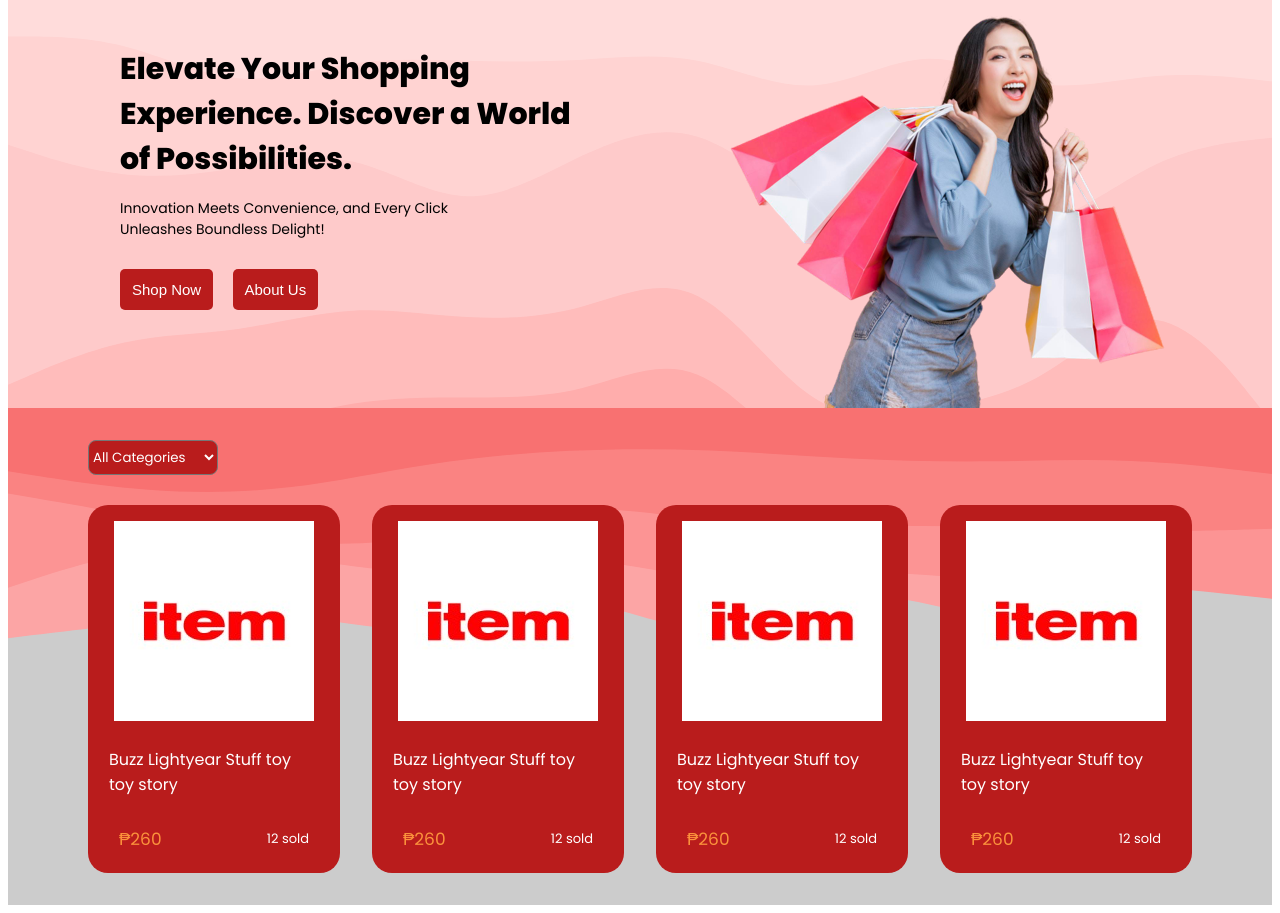
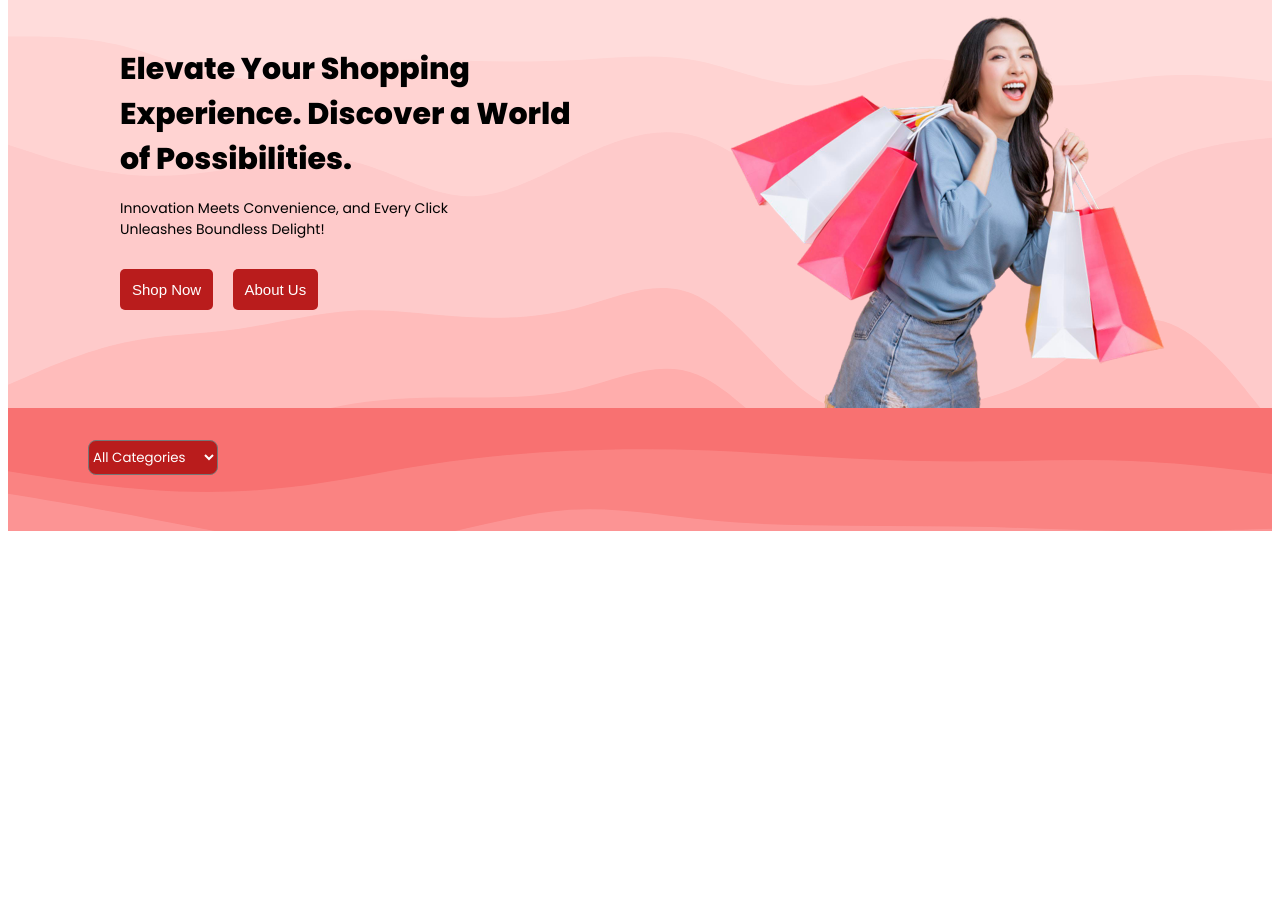
Before and after one commit to AndreJarl/fakeshop, a plain HTML site: page commerce.html in a window 1280 px wide. Shown: the part 84-997 px from the top of the page. After the commit the page ends 800 px from the top, so only its background shows below. Drawn offline with Linux system fonts and the light colour scheme; no server answers.

Commit message:
erase html

```diff
--- a/commerce.html
+++ b/commerce.html
@@ -58,46 +58,7 @@
 
           <div class="shop">
 
-            <div class="cardcontainer">
-                <div class="cardimg">
-                                <img src="images/dad.jpg" alt="">
-                </div>
-                <div class="content">
-                                <p class="title">Buzz Lightyear Stuff toy toy story</p>
-                             <div class="prices">
-             <p class="rpice">₱260</p>
-                <p class="sold">12 sold</p>
-                             </div>
-                </div>
-                </div>
-
-                <div class="cardcontainer">
-                    <div class="cardimg">
-                                    <img src="images/dad.jpg" alt="">
-                    </div>
-                    <div class="content">
-                                    <p class="title">Buzz Lightyear Stuff toy toy story</p>
-                                 <div class="prices">
-                 <p class="rpice">₱260</p>
-                    <p class="sold">12 sold</p>
-                                 </div>
-                    </div>
-                    </div>
-
-                    <div class="cardcontainer">
-                        <div class="cardimg">
-                                        <img src="images/dad.jpg" alt="">
-                        </div>
-                        <div class="content">
-                                        <p class="title">Buzz Lightyear Stuff toy toy story</p>
-                                     <div class="prices">
-                     <p class="rpice">₱260</p>
-                        <p class="sold">12 sold</p>
-                                     </div>
-                        </div>
-                        </div>
-
-                        <div class="cardcontainer">
+                        <!-- <div class="cardcontainer">
                             <div class="cardimg">
                                             <img src="images/dad.jpg" alt="">
                             </div>
@@ -108,7 +69,7 @@
                             <p class="sold">12 sold</p>
                                          </div>
                             </div>
-                            </div>
+                            </div> -->
 
          </div>
   </div>
```
